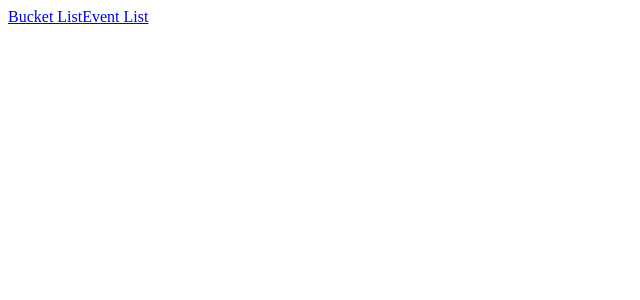
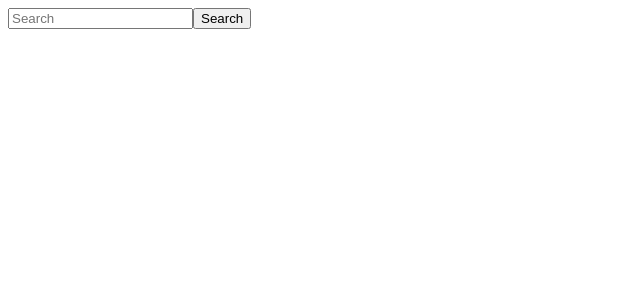
Before and after one commit to KJSmith530/group3_Event_API, an Angular app: page /home in a window 1280 px wide. Shown: the top 300 px of the page, without its empty margins (0-640 px from the left). Built offline with nearby package versions, Linux system fonts and the light colour scheme.

Commit message:
adjusted service,home-component and events-list

```diff
--- a/src/app/app-routing.module.ts
+++ b/src/app/app-routing.module.ts
@@ -9,6 +9,7 @@ const routes: Routes = [
   { path: 'favorites', component: BucketListComponent },
   { path: 'event-list', component: EventsListComponent },
   { path: '', redirectTo: '/home', pathMatch: 'full' }, // redirect to `first-component`
+  { path: '**', component: HomeComponent },
 ];
 
 @NgModule({
--- a/src/app/events-list/events-list.component.html
+++ b/src/app/events-list/events-list.component.html
@@ -1 +1,2 @@
-<p>events-list works!</p>
+<app-event *ngFor="let event of eventData?.data" [eventRef]="event"></app-event>
+<app-search-criteria (submitEvent)="search($event)"></app-search-criteria>
--- a/src/app/events-list/events-list.component.ts
+++ b/src/app/events-list/events-list.component.ts
@@ -1,4 +1,6 @@
 import { Component, OnInit } from '@angular/core';
+import { ActivatedRoute, Router } from '@angular/router';
+import { EventsService } from '../events.service';
 
 @Component({
   selector: 'app-events-list',
@@ -7,9 +9,27 @@ import { Component, OnInit } from '@angular/core';
 })
 export class EventsListComponent implements OnInit {
 
-  constructor() { }
+  eventData:any
+  constructor( private eventsService:EventsService, private router:Router, private route: ActivatedRoute) { }
 
   ngOnInit(): void {
+    this.route.queryParamMap.subscribe((response) => {
+      let queryParams = response;
+        this.eventsService
+          .getEvents(queryParams.get('term'))
+          .subscribe((response) => {
+            // console.log(response);
+            this.eventData = response;
+          });
+    });
   }
 
+  search=(term:string)=>{
+    this.router.navigate(['/events-list'], {
+      queryParams:{
+        term:term,
+      }
+    });
+  };
+
 }
--- /dev/null
+++ b/src/app/events.service.ts
@@ -0,0 +1,22 @@
+import { HttpClient } from '@angular/common/http';
+import { Injectable } from '@angular/core';
+import { Favorite } from './favorite';
+
+@Injectable({
+  providedIn: 'root'
+})
+export class EventsService {
+  eventBaseUrl:string='https://app.ticketmaster.com/discovery/v2/'
+  key:string='jGarcrXM4Z2Btog36xqijTCYxLX557MR'
+  favorites:Favorite[]=[];
+  constructor(private http:HttpClient) { }
+
+  getEvents=(searchTerm:string)=>{
+    return this.http.get(this.eventBaseUrl, {
+      params:{
+        apikey:this.key,
+        keyword: searchTerm,
+      }
+    });
+  };
+}
--- /dev/null
+++ b/src/app/favorite.ts
@@ -0,0 +1,2 @@
+export interface Favorite {
+}
--- a/src/app/home/home.component.html
+++ b/src/app/home/home.component.html
@@ -1,2 +1 @@
-<a routerLink="/favorites">Bucket List</a>
-<a routerLink="/event-list">Event List</a>
+<app-search-criteria></app-search-criteria>
--- a/src/app/home/home.component.ts
+++ b/src/app/home/home.component.ts
@@ -1,4 +1,5 @@
 import { Component, OnInit } from '@angular/core';
+import { Router } from '@angular/router';
 
 @Component({
   selector: 'app-home',
@@ -7,9 +8,18 @@ import { Component, OnInit } from '@angular/core';
 })
 export class HomeComponent implements OnInit {
 
-  constructor() { }
+  eventData:any;
+
+  constructor(private router:Router) { }
 
   ngOnInit(): void {
   }
 
+  search=(term:string)=>{
+    this.router.navigate(['/events-list'], {
+      queryParams:{
+        term:term,
+      }
+    });
+  };
 }
--- a/src/app/search-criteria/search-criteria.component.html
+++ b/src/app/search-criteria/search-criteria.component.html
@@ -1 +1,10 @@
-<p>search-criteria works!</p>
+<form #searchForm="ngForm" (ngSubmit)="getSearchTerm(searchForm)">
+  <input
+    type="text"
+    name="searchCriteria"
+    id="searchCriteria"
+    placeholder="Search"
+    ngModel
+  />
+  <button>Search</button>
+</form>
--- a/src/app/search-criteria/search-criteria.component.ts
+++ b/src/app/search-criteria/search-criteria.component.ts
@@ -1,4 +1,6 @@
-import { Component, OnInit } from '@angular/core';
+import { Component, EventEmitter, OnInit, Output } from '@angular/core';
+import { NgForm } from '@angular/forms';
+import { Router } from '@angular/router';
 
 @Component({
   selector: 'app-search-criteria',
@@ -6,10 +8,16 @@ import { Component, OnInit } from '@angular/core';
   styleUrls: ['./search-criteria.component.css']
 })
 export class SearchCriteriaComponent implements OnInit {
-
-  constructor() { }
+  @Output() submitEvent= new EventEmitter<string>();
+  constructor(private router:Router) { }
 
   ngOnInit(): void {
   }
 
+  getSearchTerm=(form:NgForm):void=>{
+    // console.log(form)
+    this.submitEvent.emit(form.value.searchTerm)
+    this.router.navigate(['/events-list'])
+  }
+
 }
```
Also changed, not shown: src/app/app.module.ts (+6 -2 lines), 1 other file (tests, documents, lock files or other folders).
